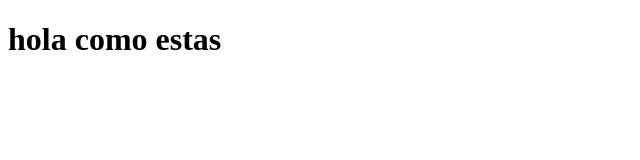
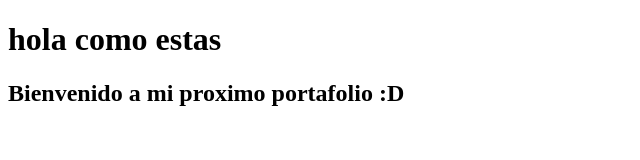
Before and after one commit to Iamalexxander/nuevo, a plain HTML site: page index.html in a window 1280 px wide. Shown: the whole page, without its empty margins (0-640 px from the left). Drawn offline with Linux system fonts and the light colour scheme.

Commit message:
segundo commit

```diff
--- a/index.html
+++ b/index.html
@@ -4,4 +4,5 @@
 </head>
 <body>
     <h1>hola como estas</h1>
+    <h2>Bienvenido a mi proximo portafolio :D</h2>
 </body>
```
